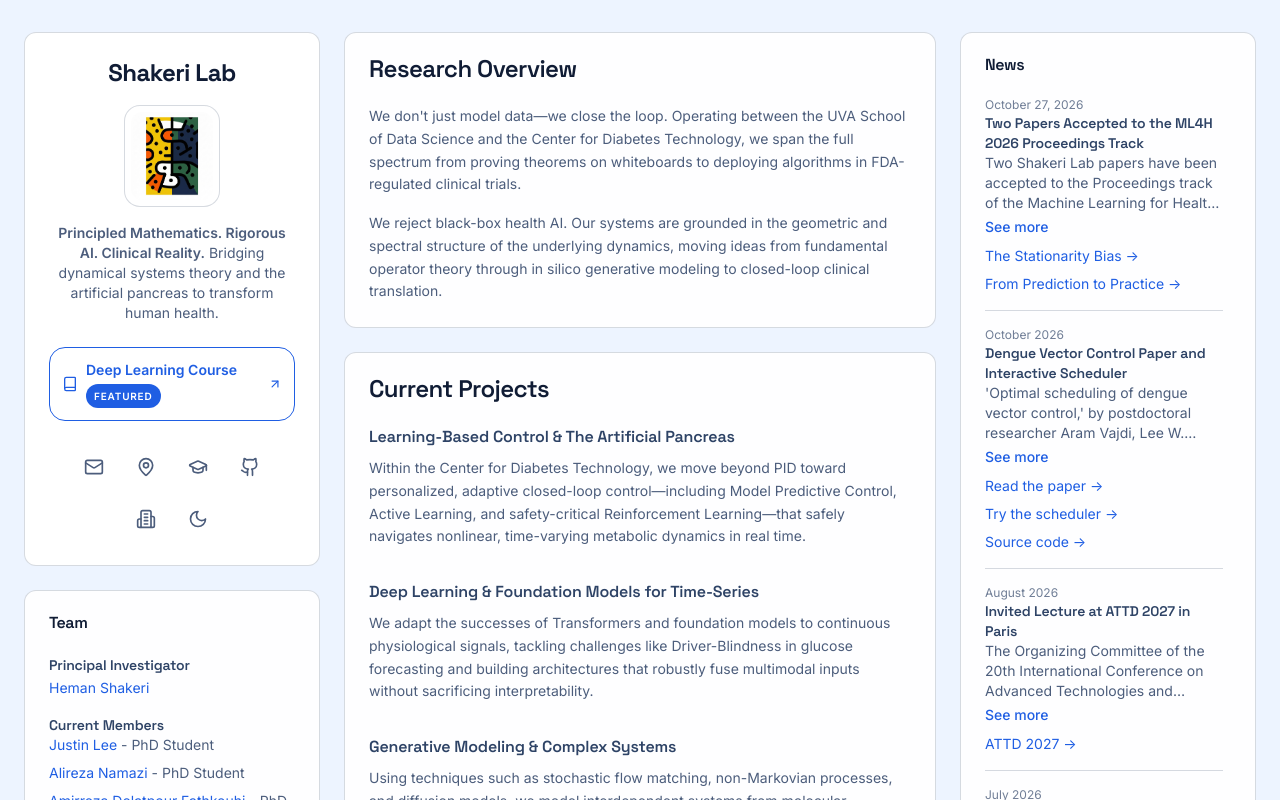
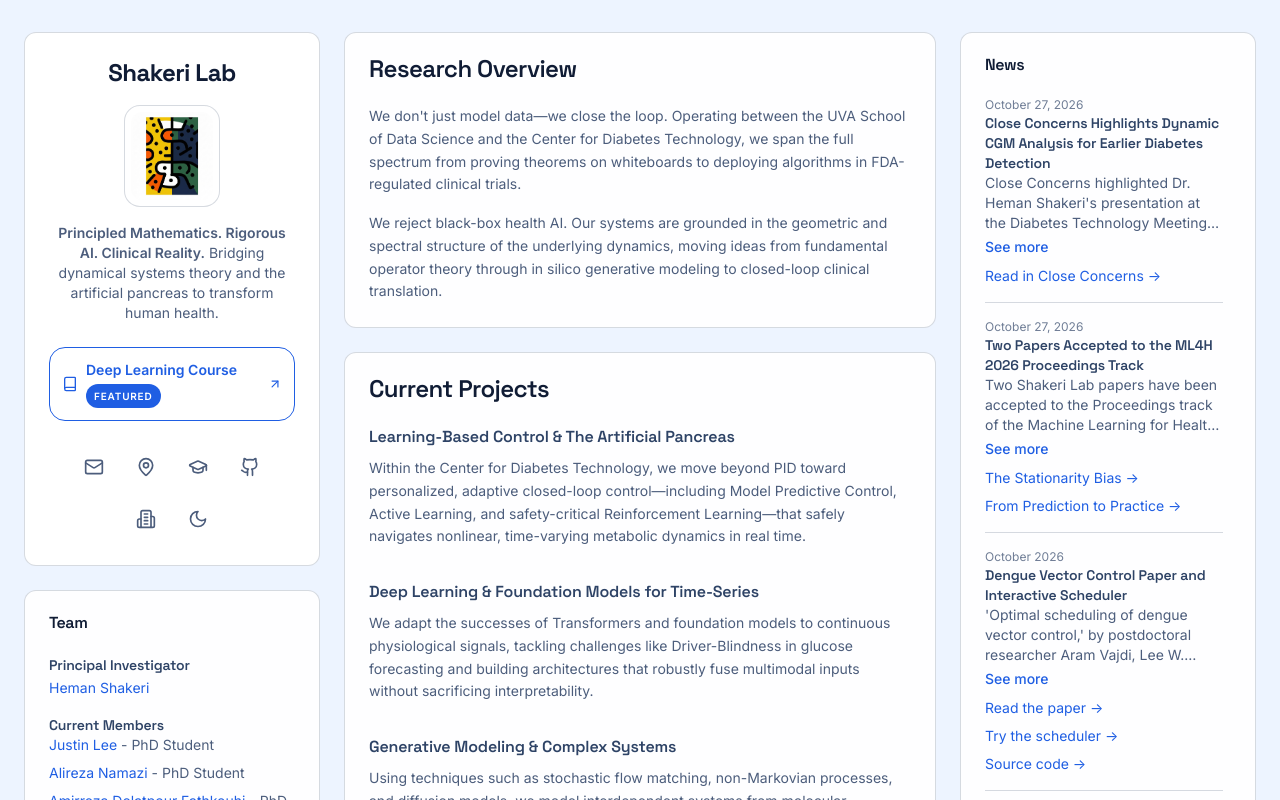
Before and after one commit to Shakeri-Lab/shakeri-lab.github.io, a Next.js app: page / in a window 1280 px wide. Shown: the top 800 px of the page. Built offline with nearby package versions, Linux system fonts and the light colour scheme.

Commit message:
Add Close Concerns coverage of DTM CGM analysis talk

```diff
--- a/src/data/news.ts
+++ b/src/data/news.ts
@@ -15,6 +15,15 @@ function newsDateKey(label: string): number {
 }
 
 export const news: NewsItem[] = [
+  {
+    date: "October 27, 2026",
+    title: "Close Concerns Highlights Dynamic CGM Analysis for Earlier Diabetes Detection",
+    content: "Close Concerns highlighted Dr. Heman Shakeri's presentation at the Diabetes Technology Meeting (DTM) 2026 on using time-resolved continuous glucose monitoring (CGM) data to investigate early changes in glucose regulation. The coverage discusses applications in gestational diabetes and presymptomatic type 1 diabetes, along with the importance of physiological context, insulin and meal data, and controlled model comparisons when evaluating AI-based CGM analysis.",
+    links: [{
+      text: "Read in Close Concerns",
+      url: "https://cckb.closeconcerns.com/r/dafe0418#new-dr-heman-shakeri-explores-dynamic-cgm-analysis-for-earlier-diabetes-detection"
+    }]
+  },
   {
     date: "October 27, 2026",
     title: "Two Papers Accepted to the ML4H 2026 Proceedings Track",
```
